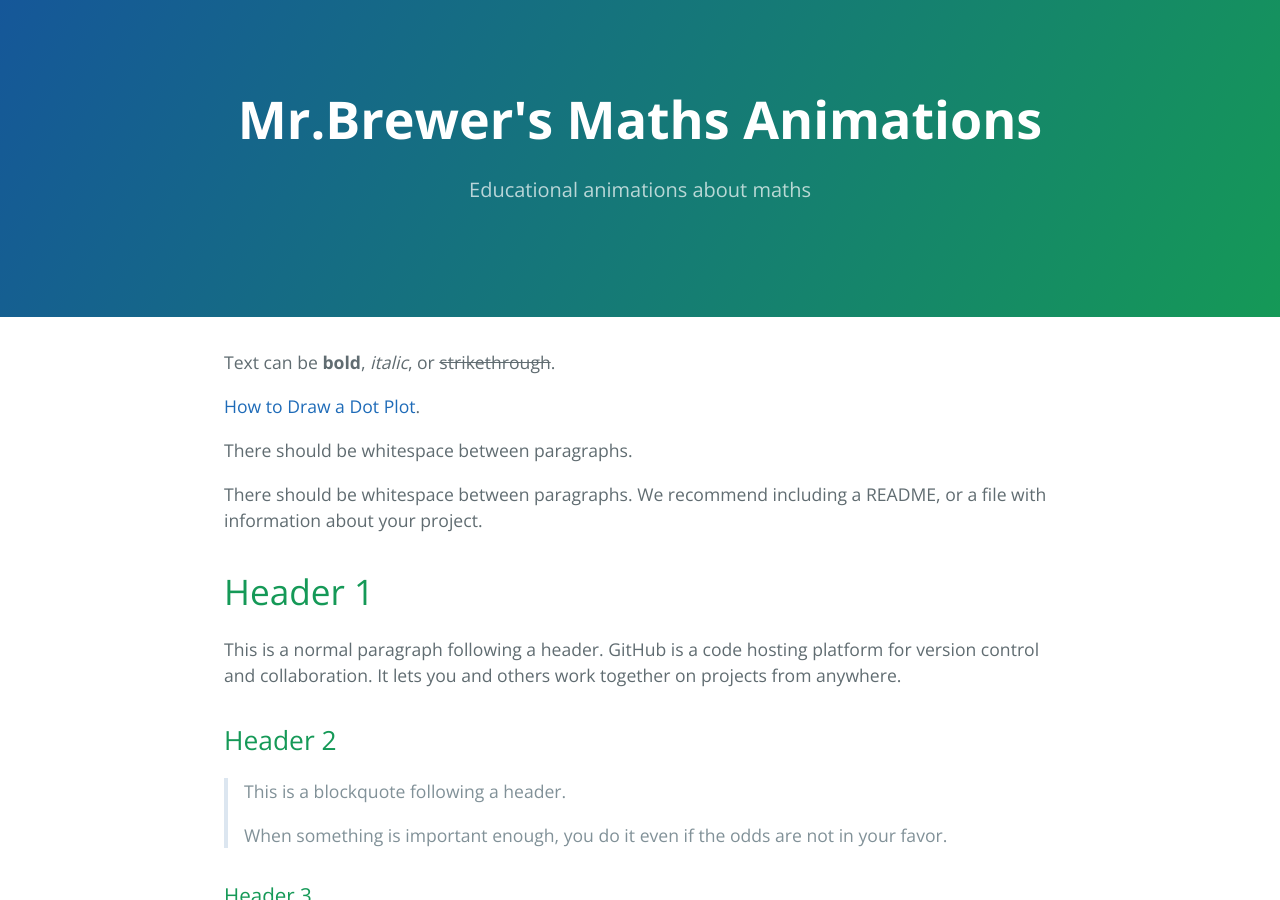
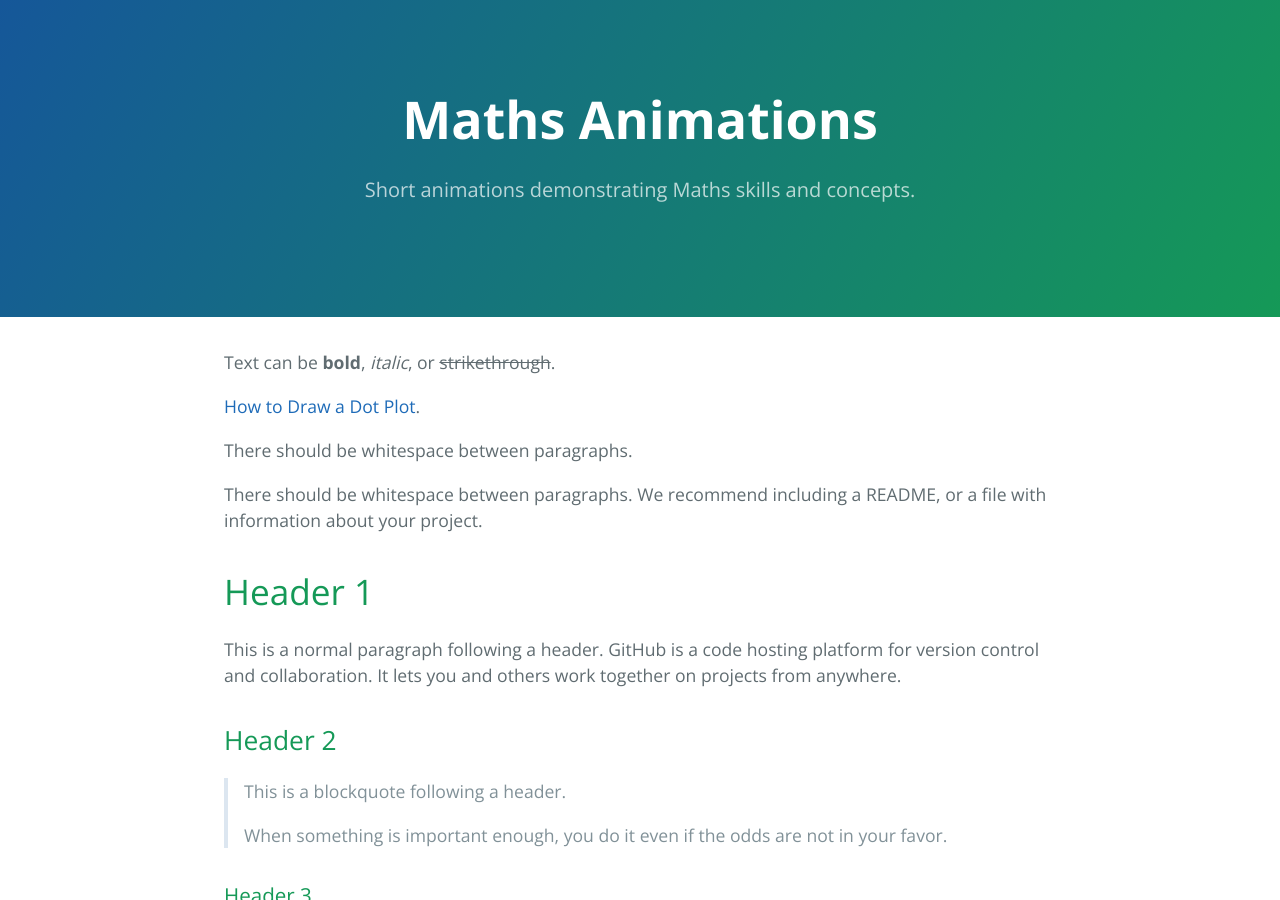
Before and after one commit to abrewer4/manimslides, a Jekyll site: the page built from index.md, in a window 1280 px wide and 900 px high. Built offline with Jekyll 4.4.1, drawn with Linux system fonts in a browser that asks for light colours.

Commit message:
Update _config.yml

```diff
--- a/_config.yml
+++ b/_config.yml
@@ -2,6 +2,6 @@ remote_theme: pages-themes/cayman@v0.2.0
 plugins:
 - jekyll-remote-theme
 
-title: [Mr.Brewer's Maths Animations]
-description: [Educational animations about maths]
+title: [Maths Animations]
+description: [Short animations demonstrating Maths skills and concepts.]
 show_downloads: [false]
```
